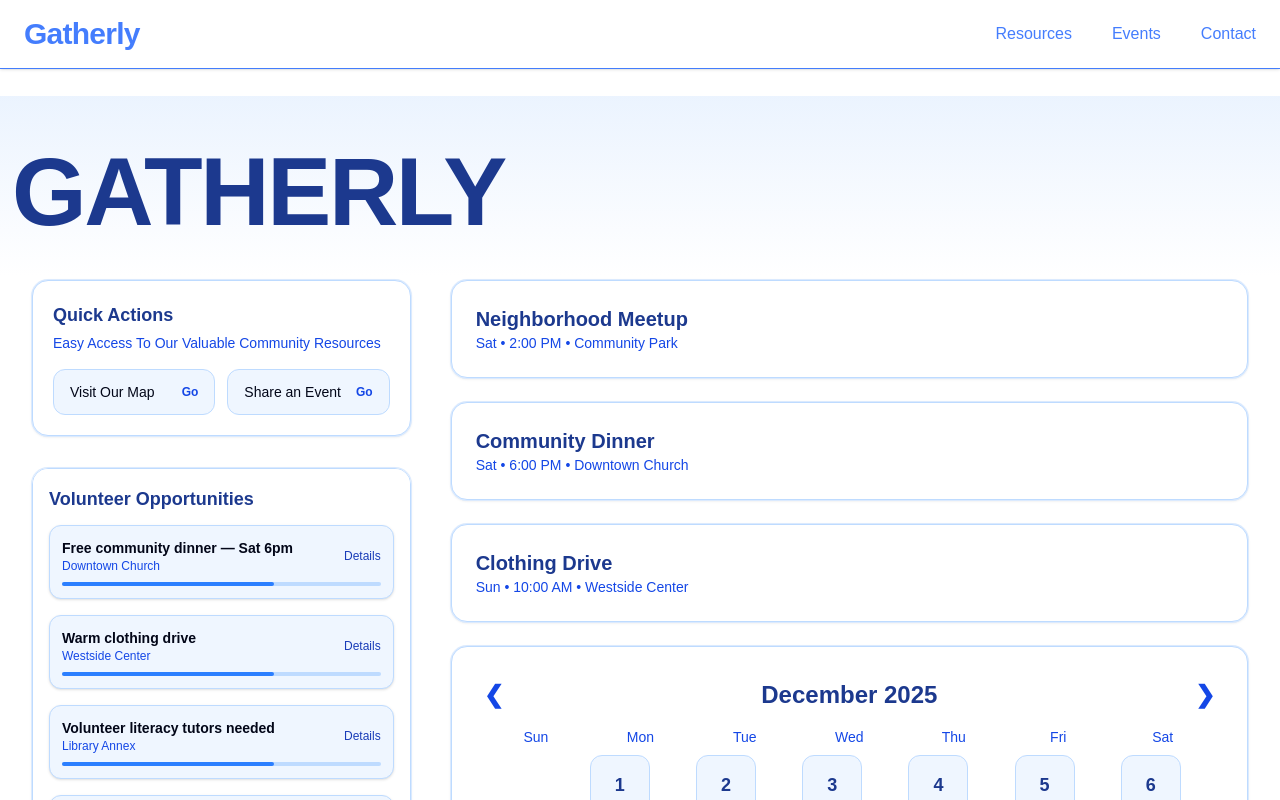
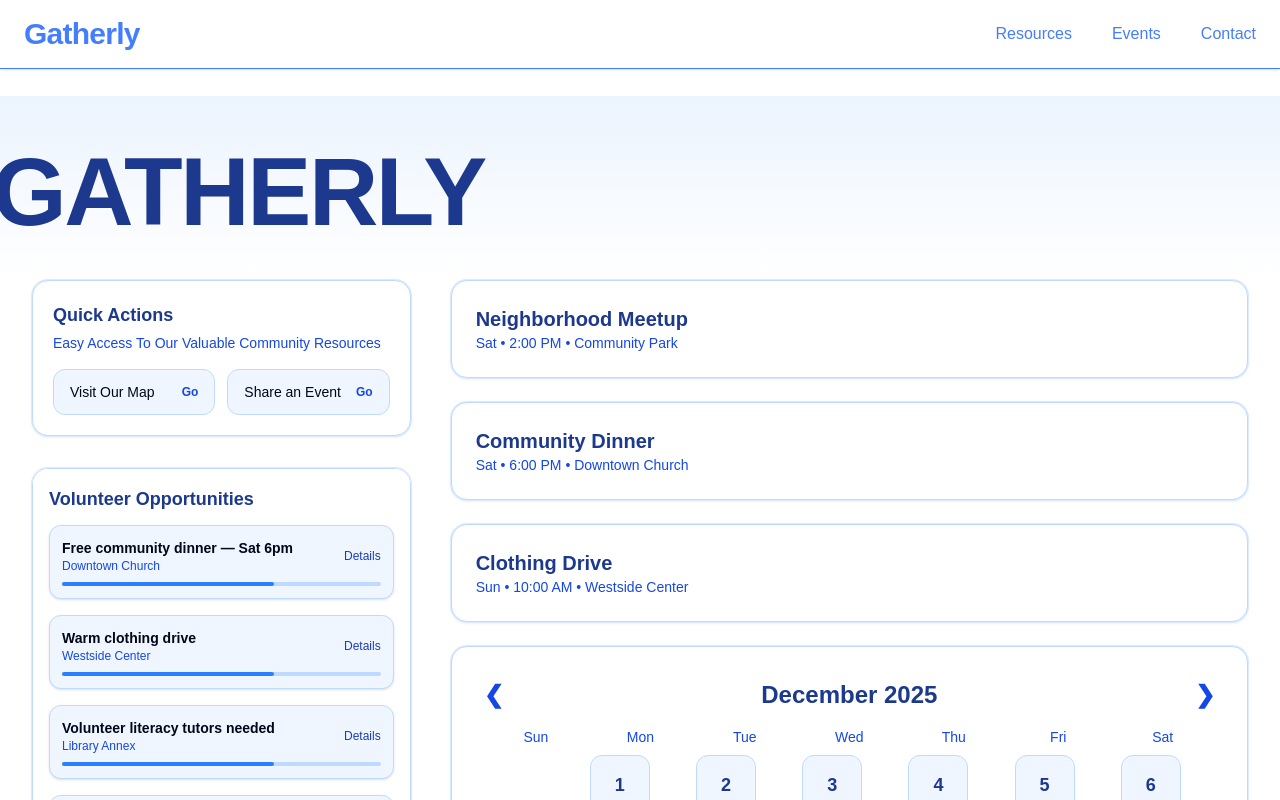
Before and after one commit to TSA-Group/tsa_group_starter, a Next.js app: page / in a window 1280 px wide. Shown: the top 800 px of the page. Built offline with nearby package versions, Linux system fonts and the light colour scheme.

Commit message:
Update page.tsx

```diff
--- a/app/page.tsx
+++ b/app/page.tsx
@@ -99,7 +99,7 @@ export default function Home() {
           layout
           variants={cardPop}
           animate={{
-            x: [-20, 0, -20],
+            x: [-40, 0, -40],
             y: [0, -6, 0],
             transition: { duration: 2.5, ease: "easeInOut" },
           }}
```
